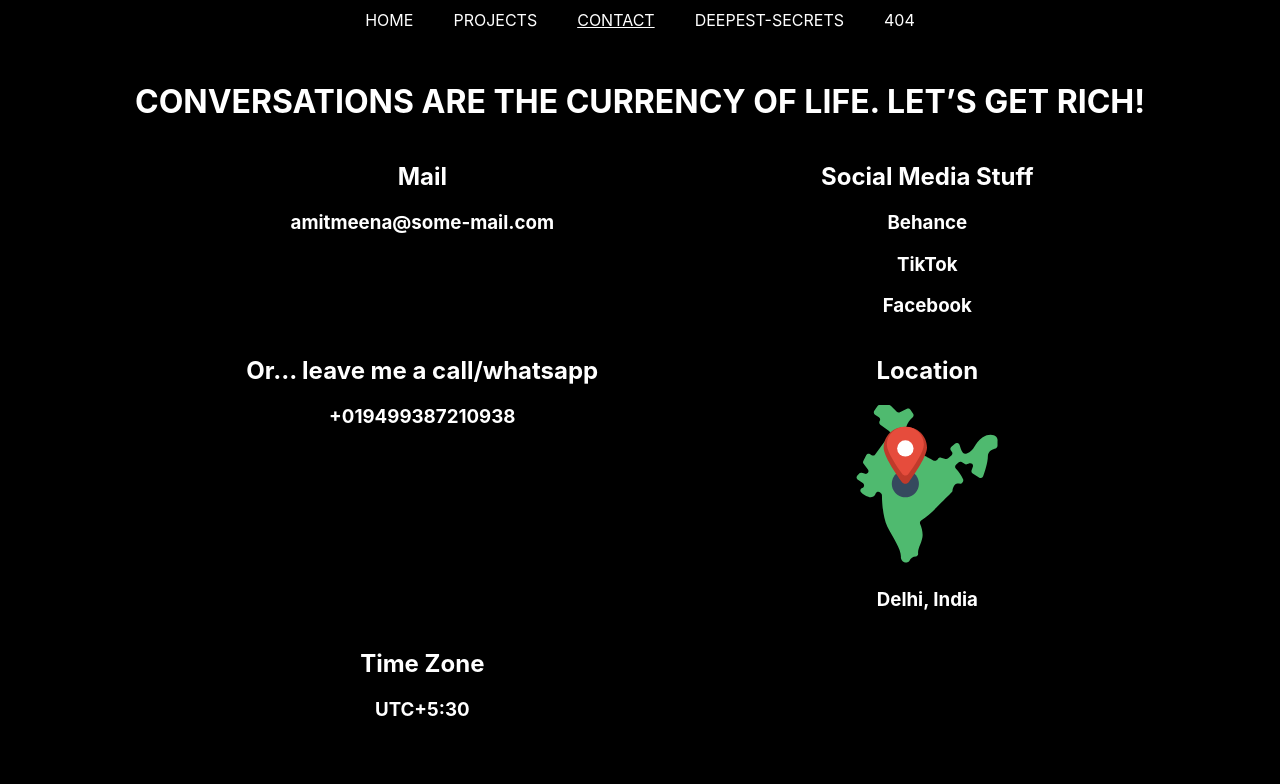
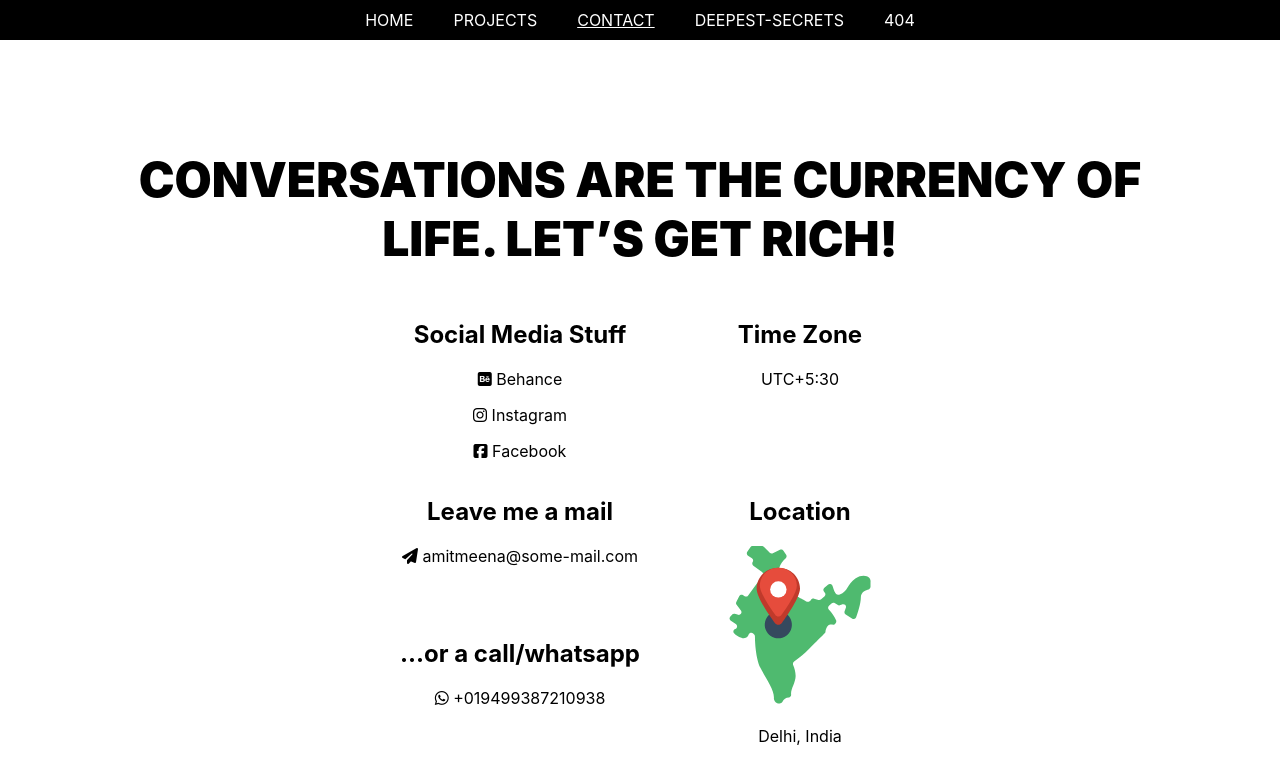
Before and after one commit to trebeljahr/amit-portfolio, a Gatsby site: page /contact in a window 1280 px wide. Built offline with nearby package versions, Linux system fonts and the light colour scheme; Gatsby itself is replaced by a stand-in of ours; a web font is replaced by a local one.

Commit message:
Make design more responsive

```diff
--- a/src/components/css/main.css
+++ b/src/components/css/main.css
@@ -26,26 +26,21 @@ body {
   justify-content: center;
   align-items: center;
 }
-.projects-container {
+
+.contact-container {
+  color: black;
+  background: white;
   width: 100vw;
+  padding: 0 10vw;
+  min-height: 100vh;
+  position: absolute;
+  top: 0;
+  left: 0;
   display: flex;
-  flex-direction: row;
   justify-content: center;
+  align-items: center;
 }
-.project {
-  margin: 0;
-  position: relative;
-  width: 20vw;
-  height: 20vw;
-  overflow: hidden;
-}
-.contact-container {
-  display: grid;
-  grid-template-areas: "a a" "b c" "d d";
-}
-.contact-container > h1 {
-  grid-area: a;
-}
+
 .typing-text {
   width: 100%;
   padding: 10%;
@@ -183,33 +178,7 @@ body {
 #error-page-text {
   font-size: 1.4em;
 }
-.project-header {
-  color: white;
-  background-color: black;
-  width: 100%;
-  text-align: center;
-  padding: 20px;
-}
-.project-header-container {
-  position: absolute;
-  display: flex;
-  justify-content: center;
-  align-items: center;
-  top: 0;
-  left: 0;
-  pointer-events: none;
-  width: 100%;
-  height: 100%;
-}
-.project-image {
-  height: 100%;
-  width: 100%;
-  object-fit: cover;
-  transition: transform 0.5s ease;
-}
-.project-image:hover {
-  transform: scale(1.5);
-}
+
 .mobile-menu {
   display: flex;
   flex-direction: column;
@@ -265,9 +234,96 @@ body {
   text-align: left;
 }
 
+#projects-intro-text {
+  height: calc(100vh - 50vw);
+  background: white;
+  color: black;
+  width: 100%;
+  padding: 5vh 3vw 0 3vw;
+  display: flex;
+  justify-content: center;
+  flex-direction: column;
+}
+
+.project-header {
+  color: white;
+  text-align: center;
+  padding: 20px;
+}
+.project-header-container {
+  position: absolute;
+  display: none;
+  justify-content: center;
+  align-items: center;
+  top: 0;
+  left: 0;
+  pointer-events: none;
+  background-color: #886161aa;
+  width: 100%;
+  height: 100%;
+}
+.project:hover > .project-header-container {
+  background-color: #000000cc;
+  display: flex;
+}
+.project-image {
+  height: 100%;
+  width: 100%;
+  object-fit: cover;
+  transition: transform 0.5s ease;
+}
+.project-image:hover {
+  transform: scale(1.5);
+}
+.projects-container {
+  width: 100vw;
+  display: flex;
+  flex-direction: row;
+  justify-content: center;
+  flex-wrap: wrap;
+}
+.project {
+  margin: 0;
+  position: relative;
+  width: 50vw;
+  height: 50vw;
+  overflow: hidden;
+}
+.contact-grid > * {
+  text-align: right;
+}
+.contact-grid > div {
+  margin: 60px 0px;
+}
+#location-container > img {
+  margin-right: -30px;
+}
 @media only screen and (min-width: 767px) {
   .mobile-menu-container {
     display: none;
+  }
+  .contact-grid > * {
+    text-align: center;
+  }
+  .contact-grid > div {
+    margin: 0;
+  }
+  #location-container > img {
+    margin-right: 0;
+  }
+  .project {
+    margin: 0;
+    position: relative;
+    width: 25vw;
+    height: 25vw;
+    overflow: hidden;
+  }
+  #projects-intro-text {
+    height: calc(100vh - 25vw);
+    padding: 0 10vw;
+  }
+  #projects-intro-text > h1 {
+    font-size: 8em;
   }
   .desktop-menu {
     display: flex;
@@ -288,4 +344,38 @@ body {
   .typing-text {
     font-size: 3em;
   }
+  .contact-container {
+    padding: 10vh 0 0 0;
+    height: 100vh;
+  }
+  .contact-grid {
+    max-width: 80vw;
+    display: grid;
+    grid-column-gap: 80px;
+    grid-template-areas:
+      "a a a a"
+      ". b c ."
+      ". d f ."
+      ". e f .";
+  }
+  #location-container {
+    grid-area: f;
+  }
+  #time-zone-container {
+    grid-area: c;
+  }
+  #phone-container {
+    grid-area: e;
+  }
+  #social-media-container {
+    grid-area: b;
+  }
+  #mail-container {
+    grid-area: d;
+  }
+  #contact-heading {
+    grid-area: a;
+    font-weight: 900;
+    font-size: 3em;
+  }
 }
--- a/src/pages/404.tsx
+++ b/src/pages/404.tsx
@@ -6,9 +6,9 @@ import Img from "gatsby-image"
 const ErrorPage = ({ data }) => {
   const sources = [
     data.file.small.fluid,
-    { ...data.file.medium.fluid, media: "min-width: 500px" },
-    { ...data.file.large.fluid, media: "min-width: 1000px" },
-    { ...data.file.xl.fluid, media: "min-width: 2000px" },
+    { ...data.file.medium.fluid, media: "(min-width: 500px)" },
+    { ...data.file.large.fluid, media: "(min-width: 1000px)" },
+    { ...data.file.xl.fluid, media: "(min-width: 1500px)" },
   ]
   return (
     <Layout>
--- a/src/pages/contact.tsx
+++ b/src/pages/contact.tsx
@@ -1,36 +1,48 @@
 import React from "react"
 import Layout from "../components/layout"
-import indiaIcon from "../assets/images/india.svg"
+import indiaIcon from "./india.svg"
 
 const Contact = () => {
   return (
     <Layout>
       <div className="contact-container">
-        <h1>Conversations are the currency of life. Let’s get rich!</h1>
-        <div>
-          <h2>Mail</h2>
-          <h3>amitmeena@some-mail.com</h3>
+        <div className="contact-grid">
+          <h1 id="contact-heading">
+            Conversations are the currency of life. Let’s get rich!
+          </h1>
+          <div id="mail-container">
+            <h2>Leave me a mail</h2>
+            <p>
+              <i className="fas fa-paper-plane" /> amitmeena@some-mail.com
+            </p>
           </div>
-        <div>
+          <div id="social-media-container">
             <h2>Social Media Stuff</h2>
-          <h3>Behance</h3>
-          <h3>TikTok</h3>
-          <h3>Facebook</h3>
+            <p>
+              <i className="fab fa-behance-square" /> Behance
+            </p>
+            <p>
+              <i className="fab fa-instagram" /> Instagram
+            </p>
+            <p>
+              <i className="fab fa-facebook-square" /> Facebook
+            </p>
           </div>
-        <div>
-          <h2>Or... leave me a call/whatsapp</h2>
-          <h3>+019499387210938</h3>
+          <div id="phone-container">
+            <h2>...or a call/whatsapp</h2>
+            <p>
+              <i className="fab fa-whatsapp" /> +019499387210938
+            </p>
           </div>
-        <div>
+          <div id="location-container">
             <h2>Location</h2>
-          <div>
             <img src={indiaIcon}></img>
+            <p>Delhi, India</p>
           </div>
-          <h3>Delhi, India</h3>
+          <div id="time-zone-container">
+            <h2>Time Zone</h2>
+            <p>UTC+5:30</p>
           </div>
-        <div>
-          <h2>Time Zone</h2>
-          <h3>UTC+5:30</h3>
         </div>
       </div>
     </Layout>
```
Also changed, not shown: src/pages/projects.tsx (+8 -5 lines), src/pages/india.svg (renamed from src/assets/images/india.svg), 1 other file. Lines whose indentation alone changed are shown as unchanged.
